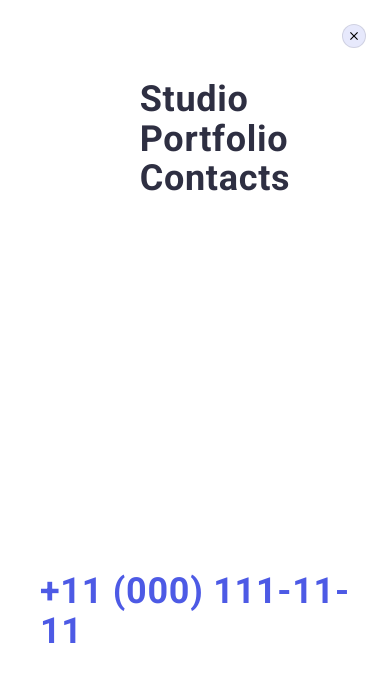
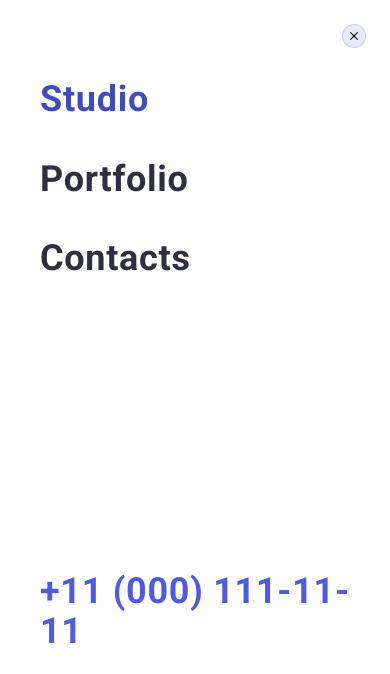
Before and after one commit to ValentinaHotsa/ValentinaHotsa-goit-markup-hw-06, a plain HTML site: page index.html in a window 390 px wide. Both pictures are taken after a click on the button 361 px from the left and 34 px from the top of the page. Shown: the top 674 px of the page. Drawn offline with nearby package versions, Linux system fonts and the light colour scheme.

Commit message:
correct4

```diff
--- a/css/styles.css
+++ b/css/styles.css
@@ -171,6 +171,8 @@ p {
     align-items: center;
     gap: 40px;
 }
+
+
 
 .header-nav-link:hover,
 .header-nav-link:focus {
@@ -359,9 +361,6 @@ transition-property: background-color;
 /* Features section */
 
 /* Base style */
-.features {
-
-}
 
 @media screen and (max-width:767px) {
     .section-features-item:not(:last-child) {
@@ -1152,6 +1151,7 @@ margin-bottom: 8px;
     transition-timing-function: cubic-bezier(0.4, 0, 0.2, 1);
     cursor: pointer;
 }
+
 .modal-button:hover,
 .modal-button:focus,
 .modal-button:active {
@@ -1351,28 +1351,52 @@ margin-bottom: 8px;
 
 /* Mobile menu modal */
 .menu-toggle {
-    min-height: 40px;
-    min-width: 40px;
+    height: 40px;
+    width: 40px;
     display: flex;
     align-items: center;
     justify-content: center;
-    margin: 0;
+    margin: 20px 0;
     padding: 0;
+
     background-color: transparent;
     cursor: pointer;
     border: none;
     border-radius: 50%;
     outline: none;
+    transition-property: border, background-color, stroke;
+        transition-duration: 250ms;
+        transition-timing-function: cubic-bezier(0.4, 0, 0.2, 1);
+}
+.menu-toggle:hover,
+.menu-toggle:focus,
+.menu-toggle:active {
+    background-color: var(--pressed-state-color);
+
 }
 .menu-toggle-icon {
     stroke: var(--dark-color);
+}
+.menu-toggle:hover .menu-toggle-icon,
+.menu-toggle:focus .menu-toggle-icon,
+.menu-toggle:active .menu-toggle-icon {
+stroke: var(--white-background-color);
 }
 @media (min-width: 768px) {
     .menu-toggle {
         display: none;
     }
 }
-
+.mobile-menu-link {
+    transition-property: color;
+        transition-duration: 250ms;
+        transition-timing-function: cubic-bezier(0.4, 0, 0.2, 1);
+}
+.mobile-menu-link:hover,
+.mobile-menu-link:focus,
+.mobile-menu-link:active {
+    color: var(--pressed-state-color);
+}
 .mobile-menu-link.active {
     color: var(--pressed-state-color);
 }
@@ -1385,23 +1409,22 @@ margin-bottom: 8px;
     color: var(--dark-color);
 }
 .menu-container {
-    position: fixed;
+position: fixed;
+    z-index: 100;
+    width: 100%;
+    height: 100%;
     top: 0;
+    padding: 80px 24px 40px 40px;
     left: 0;
-    width: 100vw;
-    height: 100vh;
     background-color: var(--white-background-color);
-    z-index: 999;
-    transform: translateX(100%);
-    transition: transform 250ms ease-in-out;
+    opacity: 0;
+    visibility: hidden;
+    pointer-events: none;
+    transition: opacity 250ms cubic-bezier(0.4, 0, 0.2, 1), visibility 250ms cubic-bezier(0.4, 0, 0.2, 1);
+    overflow: auto;
     display: flex;
     flex-direction: column;
     justify-content: space-between;
-    padding-top: 80px;
-    padding-left: 40px;
-    padding-bottom: 40px;
-
-
 }
 
 .menu-adress-list {
@@ -1414,6 +1437,9 @@ margin-bottom: 8px;
 
 .menu-container.is-open {
     transform: translateX(0);
+    opacity: 1;
+        visibility: visible;
+        pointer-events: auto;
 }
 
 .menu-container .menu-toggle {
@@ -1440,26 +1466,21 @@ margin-bottom: 8px;
     letter-spacing: 0.4px;
     color: var(--text-color);}
 
-.mobile-menu-list {
-    margin: 0 auto;
-    list-style: none;
+.mobile-menu-item {
+margin-bottom: 40px;
 }
 .container-menu-adress {
     display: flex;
     flex-direction: column;
     justify-content: center;
-    margin: 0 auto;
+
 }
 .social-media-list-menu {
     display: flex;
     gap: 56px;
 }
 
-
-    /* padding-left: 40px;
-    padding-top: 80px; */
-
-.mobile-menu-list .link {
+.mobile-menu-list a {
     display: block;
     color: var(--dark-color);
     text-decoration: none;
```
